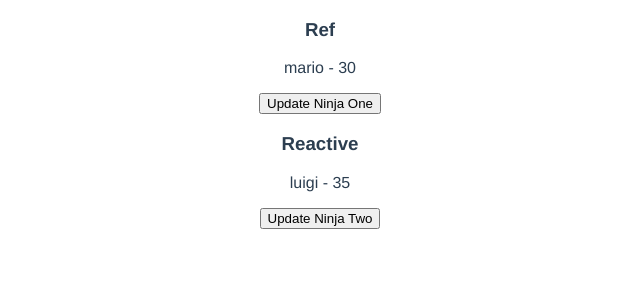
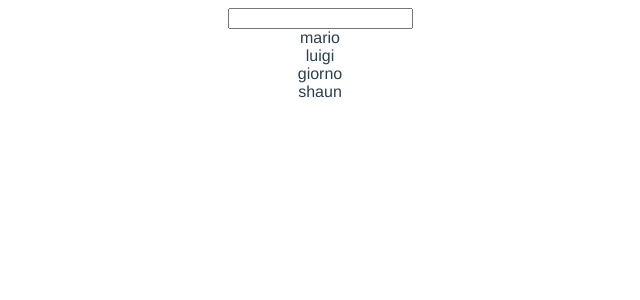
Before and after one commit to mehmetasilkilic/compapi, a Vue app: page / in a window 1280 px wide. Shown: the top 300 px of the page, without its empty margins (320-960 px from the left). Built offline with nearby package versions, Linux system fonts and the light colour scheme.

Commit message:
computed

```diff
--- a/src/views/Home.vue
+++ b/src/views/Home.vue
@@ -1,38 +1,29 @@
 <template>
   <div class="home">
-    <h3>Ref</h3>
-    <p>{{ ninjaOne.name }} - {{ ninjaOne.age }}</p>
-    <button @click="updateNinjaOne">Update Ninja One</button>
-    <h3>Reactive</h3>
-    <p>{{ ninjaTwo.name }} - {{ ninjaTwo.age }}</p>
-    <button @click="updateNinjaTwo">Update Ninja Two</button>
+    <input type="text" v-model="search" />
+    <div v-for="name in matchingNames" :key="name">
+      {{ name }}
+    </div>
   </div>
 </template>
 
 <script>
-import { ref, reactive } from "vue";
+import { ref, computed } from "vue";
 
 export default {
   name: "Home",
   setup() {
-    const ninjaOne = ref({ name: "mario", age: 30 });
-    const ninjaTwo = reactive({ name: "luigi", age: 35 });
+    const search = ref("");
+    const names = ref(["mario", "luigi", "giorno", "shaun"]);
 
-    const updateNinjaOne = () => {
-      ninjaOne.value.age = 40;
-    };
+    const matchingNames = computed(() => {
+      return names.value.filter((name) => name.includes(search.value));
+    });
 
-    const updateNinjaTwo = () => {
-      ninjaTwo.age = 40;
-    };
-
-    return { ninjaOne, ninjaTwo, updateNinjaOne, updateNinjaTwo };
+    return { names, search, matchingNames };
   },
 };
 </script>
 
 <style>
-.test {
-  color: red;
-}
 </style>
```
